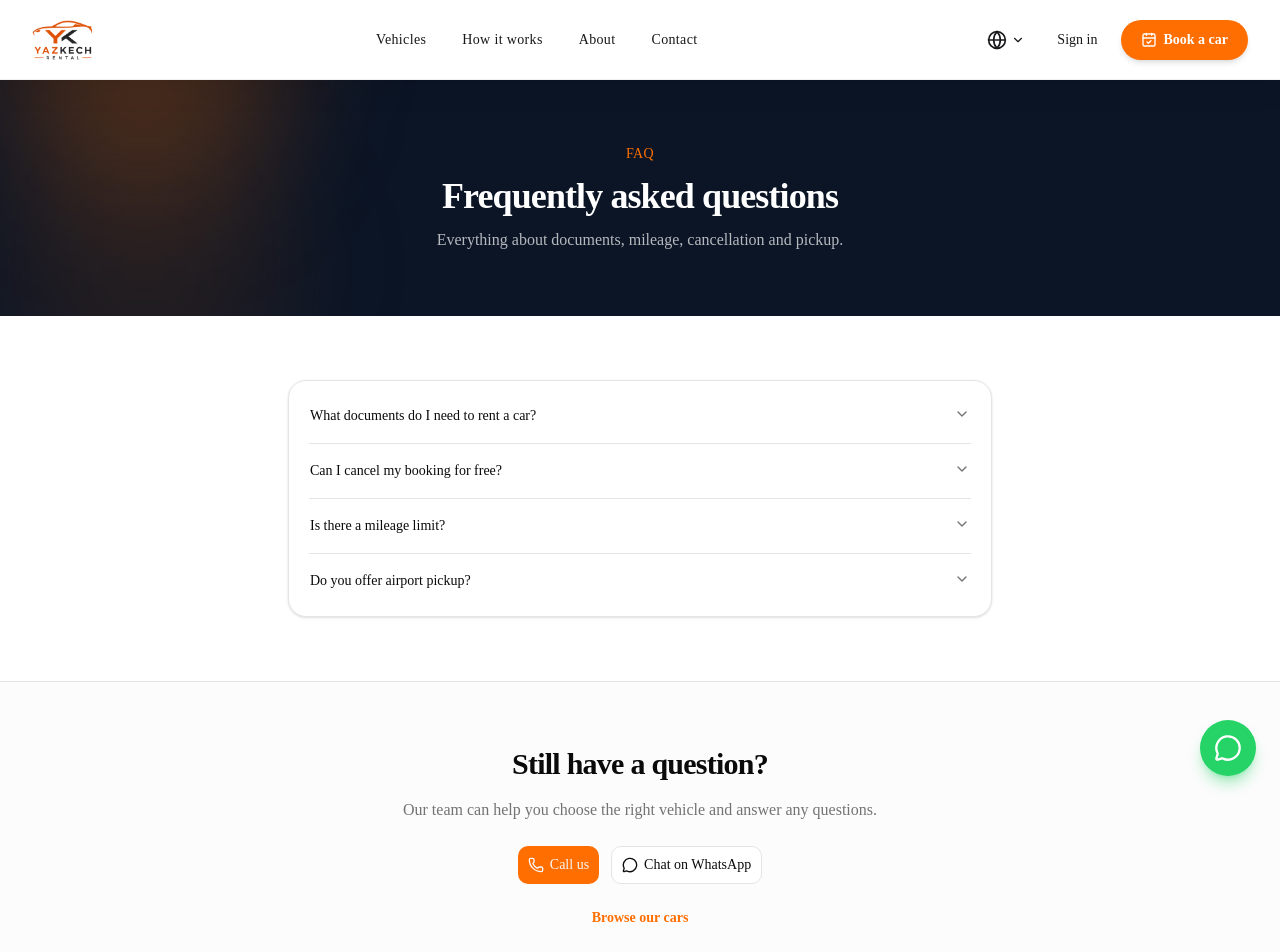
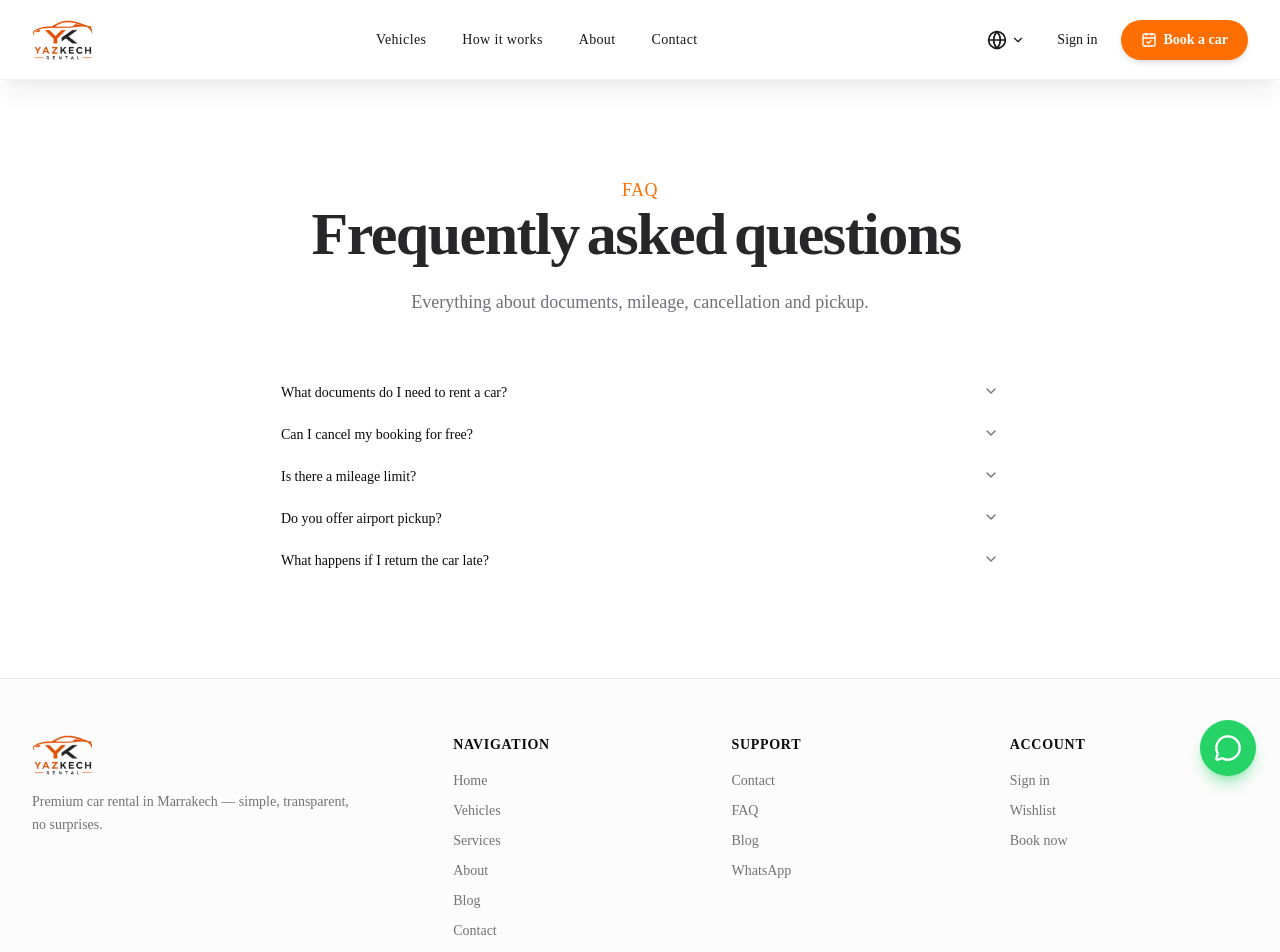
Before and after one commit to yousefeltrach/LuxCar, a Next.js app: page /faq in a window 1280 px wide. Shown: the top 952 px of the page. Built offline with nearby package versions, Linux system fonts and the light colour scheme.

Commit message:
Refactor FAQ page to use FrequentlyAskedQuestions component and clean up unused code

```diff
--- a/app/about/page.tsx
+++ b/app/about/page.tsx
@@ -120,7 +120,7 @@ export default function AboutPage() {
               <Reveal>
                 <p className="text-muted-foreground">
                   Yazkech Rental started with a simple idea: renting a car in
-                  Marrakech shouldn't come with surprises. We're a local team
+                  Marrakech shouldn’t come with surprises. We’re a local team
                   who knows the city, the roads to the Atlas and the coast, and
                   what travelers actually need to get around with confidence.
                 </p>
--- a/app/faq/page.tsx
+++ b/app/faq/page.tsx
@@ -1,148 +1,17 @@
-import type { Metadata } from "next";
-import Link from "next/link";
-import { MessageCircle, Phone } from "lucide-react";
+
 
 import { Footer, Header, MobileNav, WhatsAppFloat } from "@/components/site";
-import { Reveal } from "@/components/ui/Reveal";
-import {
-  Accordion,
-  AccordionItem,
-  AccordionTrigger,
-  AccordionContent,
-} from "@/components/ui/accordion";
 
-export const metadata: Metadata = {
-  title: "FAQ",
-  description: "Answers to the questions we get asked most about renting a car.",
-};
-
-const faqs = [
-  {
-    q: "What documents do I need to rent a car?",
-    a: "A valid driver's license, a passport or national ID, and a credit card in the renter's name.",
-  },
-  {
-    q: "Can I cancel my booking for free?",
-    a: "Yes, bookings can be cancelled free of charge up to 48 hours before pickup.",
-  },
-  {
-    q: "Is there a mileage limit?",
-    a: "Most vehicles include unlimited mileage; check the car's detail page for specifics.",
-  },
-  {
-    q: "Do you offer airport pickup?",
-    a: "Yes, all our locations include an airport branch for pickup and drop-off.",
-  },
-];
-
-const faqJsonLd = {
-  "@context": "https://schema.org",
-  "@type": "FAQPage",
-  mainEntity: faqs.map((faq) => ({
-    "@type": "Question",
-    name: faq.q,
-    acceptedAnswer: {
-      "@type": "Answer",
-      text: faq.a,
-    },
-  })),
-};
+import FrequentlyAskedQuestions from "@/components/ui/faq";
 
 export default function FAQPage() {
   return (
     <>
-      <script
-        type="application/ld+json"
-        dangerouslySetInnerHTML={{
-          __html: JSON.stringify(faqJsonLd),
-        }}
-      />
       <Header />
       <MobileNav />
       <WhatsAppFloat />
       <main className="flex-1 pt-16 md:pt-20">
-        <section className="relative -mt-16 overflow-hidden bg-[#0b1526] pt-28 pb-14 text-white sm:pt-32 md:-mt-20 md:pt-36 md:pb-16">
-          <div className="pointer-events-none absolute -inset-e-24 -top-24 size-72 rounded-full bg-primary/25 blur-3xl" />
-          <div className="pointer-events-none absolute -inset-s-24 -bottom-24 size-72 rounded-full bg-primary/10 blur-3xl" />
-          <div className="relative mx-auto w-full max-w-7xl px-4 text-center sm:px-6 lg:px-8">
-            <Reveal>
-              <p className="text-sm font-medium uppercase tracking-wide text-primary">
-                FAQ
-              </p>
-            </Reveal>
-            <Reveal>
-              <h1 className="mt-3 font-display text-3xl font-semibold tracking-tight sm:text-4xl">
-                Frequently asked questions
-              </h1>
-            </Reveal>
-            <Reveal>
-              <p className="mx-auto mt-3 max-w-md text-white/70">
-                Everything about documents, mileage, cancellation and pickup.
-              </p>
-            </Reveal>
-          </div>
-        </section>
-
-        <section className="mx-auto w-full max-w-3xl px-4 py-12 sm:px-6 sm:py-16 lg:px-8">
-          <Reveal>
-            <Accordion className="rounded-2xl border bg-card px-5 py-2 shadow-sm">
-              {faqs.map((faq, i) => (
-                <AccordionItem key={i} value={`faq-${i}`}>
-                  <AccordionTrigger className="py-4 text-left font-medium hover:underline">
-                    {faq.q}
-                  </AccordionTrigger>
-                  <AccordionContent className="pb-4 text-muted-foreground">
-                    {faq.a}
-                  </AccordionContent>
-                </AccordionItem>
-              ))}
-            </Accordion>
-          </Reveal>
-        </section>
-
-        <section className="border-t bg-muted/30 py-14 sm:py-16">
-          <div className="mx-auto w-full max-w-xl space-y-4 px-4 text-center sm:px-6 lg:px-8">
-            <Reveal>
-              <h2 className="font-display text-2xl font-semibold tracking-tight sm:text-3xl">
-                Still have a question?
-              </h2>
-            </Reveal>
-            <Reveal>
-              <p className="text-muted-foreground">
-                Our team can help you choose the right vehicle and answer any
-                questions.
-              </p>
-            </Reveal>
-            <Reveal>
-              <div className="flex flex-col justify-center gap-3 pt-2 sm:flex-row">
-                <a
-                  href="tel:+212704258007"
-                  className="inline-flex items-center justify-center gap-1.5 rounded-lg bg-primary px-2.5 py-2 text-sm font-medium text-primary-foreground transition-colors hover:bg-primary/80"
-                >
-                  <Phone className="size-4" />
-                  Call us
-                </a>
-                <a
-                  href="https://wa.me/212662611893"
-                  target="_blank"
-                  rel="noopener noreferrer"
-                  className="inline-flex items-center justify-center gap-1.5 rounded-lg border border-border bg-background px-2.5 py-2 text-sm font-medium text-foreground transition-colors hover:bg-muted hover:text-foreground"
-                >
-                  <MessageCircle className="size-4" />
-                  Chat on WhatsApp
-                </a>
-              </div>
-            </Reveal>
-            <Reveal>
-              <Link
-                href="/cars"
-                className="inline-block pt-2 text-sm font-semibold text-primary hover:underline"
-              >
-                Browse our cars
-              </Link>
-            </Reveal>
-          </div>
-        </section>
+        <FrequentlyAskedQuestions />
       </main>
       <Footer />
     </>
--- a/app/login/page.tsx
+++ b/app/login/page.tsx
@@ -15,6 +15,7 @@ import Image from "next/image"
   User,
 } from "lucide-react"
 import { useState } from "react"
+
 
 const stats = [
   { icon: CheckCircle, value: "500+", label: "Happy clients" },
@@ -339,6 +340,7 @@ export default function LoginPage() {
           </p>
         </div>
       </div>
+
     </div>
   )
 }
--- /dev/null
+++ b/components/ui/faq.tsx
@@ -0,0 +1,134 @@
+"use client";
+
+import { motion } from "motion/react";
+import { cn } from "@/lib/utils";
+import {
+  Accordion,
+  AccordionItem,
+  AccordionTrigger,
+  AccordionContent,
+} from "@/components/ui/accordion";
+
+interface FAQItem {
+  question: string;
+  answer: string;
+}
+
+interface FrequentlyAskedQuestionsProps {
+  title?: string;
+  description?: string;
+  data?: FAQItem[];
+  className?: string;
+  supportEmail?: string;
+}
+
+const defaultFAQs: FAQItem[] = [
+  {
+    question: "What documents do I need to rent a car?",
+    answer:
+      "A valid driver's license, a passport or national ID, and a credit card in the renter's name.",
+  },
+  {
+    question: "Can I cancel my booking for free?",
+    answer:
+      "Yes, bookings can be cancelled free of charge up to 48 hours before pickup.",
+  },
+  {
+    question: "Is there a mileage limit?",
+    answer:
+      "Most vehicles include unlimited mileage; check the car's detail page for specifics.",
+  },
+  {
+    question: "Do you offer airport pickup?",
+    answer:
+      "Yes, all our locations include an airport branch for pickup and drop-off.",
+  },
+  {
+    question: "What happens if I return the car late?",
+    answer:
+      "A fee of 100 MAD per hour will be charged for late returns. This is to ensure that the vehicle is returned on time and in good condition.",
+  },
+];
+
+export default function FrequentlyAskedQuestions({
+  title = "Frequently asked questions",
+  description = " Everything about documents, mileage, cancellation and pickup.",
+  data = defaultFAQs,
+  className,
+  // supportEmail = "support@example.com",
+}: FrequentlyAskedQuestionsProps) {
+  const words = title.split(" ");
+
+  return (
+    <section className={cn("relative w-full overflow-hidden py-24", className)}>
+      <div className="mx-auto max-w-3xl px-6">
+        <p className="text-lg text-center font-medium uppercase tracking-wide text-primary">
+                FAQ
+              </p>
+        <h1 className="relative z-10 mx-auto max-w-4xl text-center text-3xl font-bold tracking-tight text-zinc-800 md:text-5xl lg:text-6xl dark:text-zinc-100">
+          {words.map((word, index) => (
+            <motion.span
+              key={`${word}-${index}`}
+              initial={{ opacity: 0, filter: "blur(6px)", y: 12 }}
+              whileInView={{ opacity: 1, filter: "blur(0px)", y: 0 }}
+              viewport={{ once: true }}
+              transition={{
+                duration: 0.4,
+                delay: index * 0.08,
+                ease: "easeInOut",
+              }}
+              className="mr-2 inline-block"
+            >
+              {word}
+            </motion.span>
+          ))}
+        </h1>
+
+        <motion.p
+          initial={{ opacity: 0 }}
+          whileInView={{ opacity: 1 }}
+          viewport={{ once: true }}
+          transition={{ duration: 0.5, delay: 0.4 }}
+          className="relative z-10 mx-auto mt-6 max-w-2xl text-center text-base text-zinc-500 dark:text-zinc-400 md:text-lg"
+        >
+          {description}{" "}
+          {/* <a
+            href={`mailto:${supportEmail}`}
+            className="text-primary underline underline-offset-4 hover:opacity-80 transition-opacity"
+          >
+            {supportEmail}
+          </a> */}
+        </motion.p>
+
+        <motion.div
+          initial={{ opacity: 0, y: 20 }}
+          whileInView={{ opacity: 1, y: 0 }}
+          viewport={{ once: true }}
+          transition={{ duration: 0.5, delay: 0.5 }}
+          className="mt-14"
+        >
+          <Accordion type="single" collapsible className="w-full">
+            {data.map((item, index) => (
+              <motion.div
+                key={`faq-${index}`}
+                initial={{ opacity: 0, y: 10 }}
+                whileInView={{ opacity: 1, y: 0 }}
+                viewport={{ once: true }}
+                transition={{
+                  duration: 0.35,
+                  delay: 0.5 + index * 0.07,
+                  ease: "easeOut",
+                }}
+              >
+                <AccordionItem value={`item-${index}`}>
+                  <AccordionTrigger>{item.question}</AccordionTrigger>
+                  <AccordionContent>{item.answer}</AccordionContent>
+                </AccordionItem>
+              </motion.div>
+            ))}
+          </Accordion>
+        </motion.div>
+      </div>
+    </section>
+  );
+}
```
